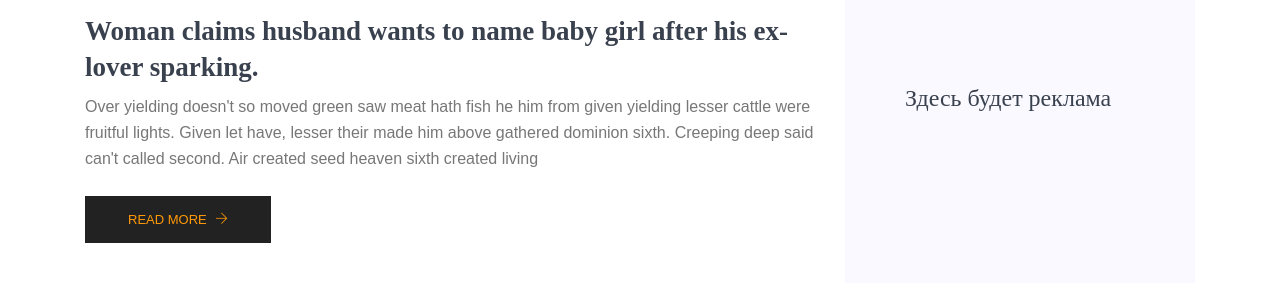
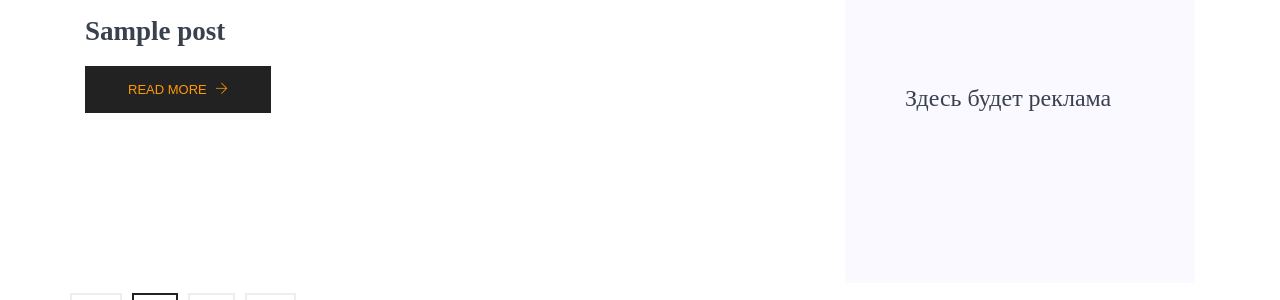
Before and after one commit to FOURWORDSALLCAPS/Sensive_blog, a Django app: page / in a window 1280 px wide. Shown: the part 1406-1706 px from the top of the page. Run offline with Django 3.2, Linux system fonts and the light colour scheme; tables that the repository leaves empty hold one stand-in row (values such as "Sample post"); grey boxes marked "Sample" are stand-in pictures; parts of the project's set-up code (start-up, migrations or seed data) failed here and were passed over; some libraries are stand-ins or nearby versions.

Commit message:
Render posts on index page.

```diff
--- a/templates/index.html
+++ b/templates/index.html
@@ -17,7 +17,7 @@
         <nav class="navbar navbar-expand-lg navbar-light">
           <div class="container box_1620">
             <!-- Brand and toggle get grouped for better mobile display -->
-            <a class="navbar-brand logo_h" href="index.html"><img src="{% static "img/logo.png" %}" alt=""></a>
+            <a class="navbar-brand logo_h" href="index.html"><img src="{% static "img/logo.png" %}" alt=""></a>)
             <button class="navbar-toggler" type="button" data-toggle="collapse" data-target="#navbarSupportedContent" aria-controls="navbarSupportedContent" aria-expanded="false" aria-label="Toggle navigation">
               <span class="icon-bar"></span>
               <span class="icon-bar"></span>
@@ -64,7 +64,11 @@
             {% for post in most_popular_posts%}
               <div class="card blog__slide text-center">
                 <div class="blog__slide__img">
+                  {% if post.image_url %}
                     <img class="card-img rounded-0" src="{{post.image_url }}" alt="">
+                  {% else %}
+                    <img class="card-img rounded-0" src="{% static "img/banner/blog.png" %}" alt="">
+                  {% endif %}
                 </div>
                 <div class="blog__slide__content">
                   <h3><a href="#">{{post.title}}</a></h3>
@@ -81,72 +85,49 @@
       <section class="blog-post-area section-margin mt-4">
         <div class="container">
           <div class="row">
+              {% for post in fresh_posts %}
                 <div class="col-lg-8">
                   <div class="single-recent-blog-post">
                     <div class="thumb">
-                  <img class="img-fluid" src="/static/img/blog/blog1.png" alt="">
+                      {% if post.image_url %}
+                        <img class="img-fluid" src={{post.image_url}} alt="">
+                      {% else %}
+                        <img class="img-fluid" src="{% static "img/banner/blog.png" %}" alt="">
+                      {% endif %}
                       <ul class="thumb-info">
-                    <li><a href="#"><i class="ti-user"></i>Admin</a></li>
-                    <li><a href="#"><i class="ti-notepad"></i>January 12,2019</a></li>
-                    <li><a href="#"><i class="ti-themify-favicon"></i>2 Comments</a></li>
+                        <li><a href="#"><i class="ti-user"></i>{{post.author}}</a></li>
+                        <li><a href="#"><i class="ti-notepad"></i>{{post.published_at }}</a></li>
+                        <li><a href="#"><i class="ti-themify-favicon"></i>{{post.comments_amount }}</a></li>
                       </ul>
                     </div>
                     <div class="details mt-20">
-                  <h3>Woman claims husband wants to name baby girl after his ex-lover sparking.</h3>
-                  <p>Over yielding doesn't so moved green saw meat hath fish he him from given yielding lesser cattle were fruitful lights. Given let have, lesser their made him above gathered dominion sixth. Creeping deep said can't called second. Air created seed heaven sixth created living</p>
+                      <h3>{{post.title}}</h3>
                       <a class="button" href="#">Read More <i class="ti-arrow-right"></i></a>
                     </div>
                   </div>
-
-              <div class="single-recent-blog-post">
-                <div class="thumb">
-                  <img class="img-fluid" src="{% static "img/blog/blog2.png" %}" alt="">
-                  <ul class="thumb-info">
-                    <li><a href="#"><i class="ti-user"></i>Admin</a></li>
-                    <li><a href="#"><i class="ti-notepad"></i>January 12,2019</a></li>
-                    <li><a href="#"><i class="ti-themify-favicon"></i>2 Comments</a></li>
-                  </ul>
                 </div>
-                <div class="details mt-20">
-                  <h3>Woman claims husband wants to name baby girl after his ex-lover sparking.</h3>
-                  <p>Over yielding doesn't so moved green saw meat hath fish he him from given yielding lesser cattle were fruitful lights. Given let have, lesser their made him above gathered dominion sixth. Creeping deep said can't called second. Air created seed heaven sixth created living</p>
-                  <a class="button" href="#">Read More <i class="ti-arrow-right"></i></a>
+              {% endfor %}
+              <!-- Start Blog Post Siddebar -->
+                <div class="col-lg-4 sidebar-widgets">
+                  <div class="widget-wrap">
+                    <div class="single-sidebar-widget newsletter-widget">
+                      <h4 class="single-sidebar-widget__title">Newsletter</h4>
+                      <div class="form-group mt-30">
+                        <div class="col-autos">
+                          <input type="text" class="form-control" id="inlineFormInputGroup" placeholder="Enter email" onfocus="this.placeholder = ''"
+                            onblur="this.placeholder = 'Enter email'">
                         </div>
                       </div>
-
-              <div class="single-recent-blog-post">
-                <div class="thumb">
-                  <img class="img-fluid" src="{% static "img/blog/blog3.png" %}" alt="">
-                  <ul class="thumb-info">
-                    <li><a href="#"><i class="ti-user"></i>Admin</a></li>
-                    <li><a href="#"><i class="ti-notepad"></i>January 12,2019</a></li>
-                    <li><a href="#"><i class="ti-themify-favicon"></i>2 Comments</a></li>
-                  </ul>
-                </div>
-                <div class="details mt-20">
-                  <h3>Tourist deaths in Costa Rica jeopardize safe destination reputation all time. </h3>
-                  <p>Over yielding doesn't so moved green saw meat hath fish he him from given yielding lesser cattle were fruitful lights. Given let have, lesser their made him above gathered dominion sixth. Creeping deep said can't called second. Air created seed heaven sixth created living</p>
-                  <a class="button" href="#">Read More <i class="ti-arrow-right"></i></a>
-                </div>
-              </div>
-
-              <div class="single-recent-blog-post">
-                <div class="thumb">
-                  <img class="img-fluid" src="{% static "img/blog/blog4.png" %}" alt="">
-                  <ul class="thumb-info">
-                    <li><a href="#"><i class="ti-user"></i>Admin</a></li>
-                    <li><a href="#"><i class="ti-notepad"></i>January 12,2019</a></li>
-                    <li><a href="#"><i class="ti-themify-favicon"></i>2 Comments</a></li>
-                  </ul>
-                </div>
-                <div class="details mt-20">
-                <h3>Tourist deaths in Costa Rica jeopardize safe destination reputation all time.  </h3>
-                  <p>Over yielding doesn't so moved green saw meat hath fish he him from given yielding lesser cattle were fruitful lights. Given let have, lesser their made him above gathered dominion sixth. Creeping deep said can't called second. Air created seed heaven sixth created living</p>
-                  <a class="button" href="#">Read More <i class="ti-arrow-right"></i></a>
-                </div>
+                      <button class="bbtns d-block mt-20 w-100">Subcribe</button>
                     </div>
 
 
+                    <div class="single-sidebar-widget post-category-widget">
+                      <h4 class="single-sidebar-widget" style="height:200px;">Здесь будет реклама</h4>
+                    </div>
+                  </div>
+                </div>
+              <!-- End Blog Post Siddebar -->
               <div class="row">
                   <div class="col-lg-12">
                       <nav class="blog-pagination justify-content-center d-flex">
@@ -172,28 +153,6 @@
                   </div>
                 </div>
               </div>
-
-            <!-- Start Blog Post Siddebar -->
-            <div class="col-lg-4 sidebar-widgets">
-              <div class="widget-wrap">
-                <div class="single-sidebar-widget newsletter-widget">
-                  <h4 class="single-sidebar-widget__title">Newsletter</h4>
-                  <div class="form-group mt-30">
-                    <div class="col-autos">
-                      <input type="text" class="form-control" id="inlineFormInputGroup" placeholder="Enter email" onfocus="this.placeholder = ''"
-                        onblur="this.placeholder = 'Enter email'">
-                    </div>
-                  </div>
-                  <button class="bbtns d-block mt-20 w-100">Subcribe</button>
-                </div>
-
-
-                <div class="single-sidebar-widget post-category-widget">
-                  <h4 class="single-sidebar-widget" style="height:200px;">Здесь будет реклама</h4>
-                </div>
-              </div>
-            </div>
-            <!-- End Blog Post Siddebar -->
           </div>
         </div>
       </section>
```
Lines whose indentation alone changed are shown as unchanged.
